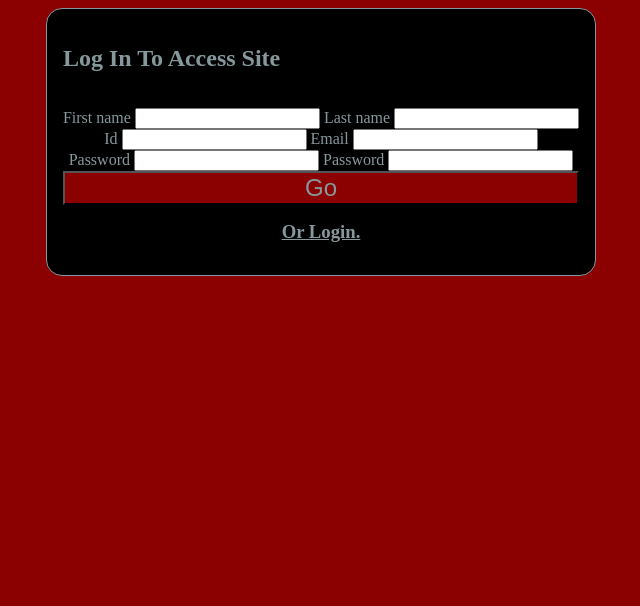
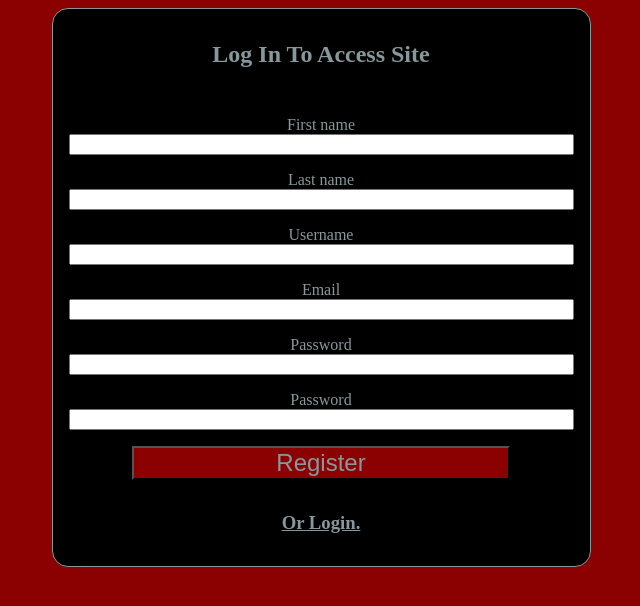
Before and after one commit to nateonmission/Flask_Demo, a Python web app: template templates/register.html in a window 1280 px wide. Shown: the top 606 px of the page, without its empty margins (319-959 px from the left). Run offline with Jinja, Linux system fonts and the light colour scheme; the template is opened without the code that fills it, so the values that code supplies are empty, except form fields; form fields are guessed from the names that the template uses.

Commit message:
successful reg and login

```diff
--- a/models.py
+++ b/models.py
@@ -1,5 +1,4 @@
 import datetime
-
 from peewee import *
 from flask_login import UserMixin
 from passlib.hash import sha256_crypt
@@ -10,7 +9,7 @@ DATABASE = SqliteDatabase('aq.db')
 
 
 class User(UserMixin, Model):
-    user_key = AutoField(unique=True)
+    id = AutoField(unique=True)
     first_name = CharField(unique=True)
     last_name = CharField(unique=True)
     username = CharField(unique=True)
@@ -27,6 +26,7 @@ class User(UserMixin, Model):
     def create_user(cls, first_name, last_name, username, email, password, admin=False):
         try:
             cls.create(
+                # id=id,
                 first_name=first_name,
                 last_name=last_name,
                 username=username,
@@ -41,5 +41,5 @@ class User(UserMixin, Model):
 
 def initialize():
     DATABASE.connect()
-    DATABASE.create_tables([User], safe=True)
+    DATABASE.create_tables(['user'], safe=True)
     DATABASE.close()
--- a/static/css/main.css
+++ b/static/css/main.css
@@ -1,3 +1,9 @@
+/*
+* {
+    border: greenyellow solid 1px;
+}
+*/
+
 body {
     display: flex;
     flex-direction: column;
@@ -13,6 +19,28 @@ body {
     padding: 1REM;
     display: flex;
     flex-direction: column;
+}
+
+dl {
+    list-style: none;
+    margin: 0;
+    padding: 0;
+    display:inline;
+}
+
+dt {
+    margin-top: 1REM;
+}
+
+dd {
+    margin: 0;
+    padding: 0;
+}
+
+form.login {
+    display: flex;
+    flex-direction: column;
+    align-items: center;
 }
 
 h1 {
@@ -42,14 +70,11 @@ h3 a {
 }
 
 .button {
-    width: 100%;
+    margin: 1REM;
+    width: 75%;
     background-color: darkred;
     font-size: 1.5REM;
     color: #86989B;
-}
-
-ul.readings {
-    margin: 0 auto;
 }
 
 .readings {
--- a/templates/login.html
+++ b/templates/login.html
@@ -6,7 +6,7 @@
 
 <form class="login" method="POST" action="/">
     {{ form.csrf_token }}
-    {{ form.id.label }} {{ form.id(size=20) }}
+    {{ form.username.label }} {{ form.username(size=20) }}
     {{ form.password.label }} {{ form.password(size=20) }}
     <br><input type="submit" value="Login" class="button login">
 </form>
--- a/templates/register.html
+++ b/templates/register.html
@@ -1,19 +1,21 @@
 {% extends "layout.html" %}
 {%  block content %}
 
-<h2> Log In To Access Site </h2>
+<h2 class="heading"> Log In To Access Site </h2>
 
 
-<form class="login" method="POST" action="/">
-    {{ form.csrf_token }}
-    {{ form.first_name.label }} {{ form.first_name(size=20) }}
-    {{ form.last_name.label }} {{ form.last_name(size=20) }}<br>
-    {{ form.id.label }} {{ form.id(size=20) }}
-    {{ form.email.label }} {{ form.email(size=20) }}<br>
-    {{ form.password.label }} {{ form.password(size=20) }}
-    {{ form.password2.label }} {{ form.password2(size=20) }}<br>
-    <input type="submit" value="Go" class="button">
+<form class="login" method="POST" action="/register">
+    <dl>
+        <dt>{{ form.csrf_token }}</dt>
+        <dt>{{ form.first_name.label }}</dt> <dd>{{ form.first_name(size=60) }}</dd>
+        <dt>{{ form.last_name.label }}</dt> <dd>{{ form.last_name(size=60) }}</dd>
+        <dt>{{ form.username.label }}</dt> <dd>{{ form.username(size=60) }}</dd>
+        <dt>{{ form.email.label }}</dt> <dd>{{ form.email(size=60) }}</dd>
+        <dt>{{ form.password.label }}</dt> <dd>{{ form.password(size=60) }}</dd>
+        <dt>{{ form.password2.label }}</dt> <dd>{{ form.password2(size=60) }}</dd>
+    </dl>
+    <input type="submit" value="Register" class="button">
 </form>
-    <h3><a href="{{ url_for('login')}}">Or Login.</a></h3>
+    <h3><a href="{{ url_for('home_screen')}}">Or Login.</a></h3>
 
 {%  endblock %}
```
Also changed, not shown: app.py (+19 -8 lines), forms.py (+5 -4 lines), aq.db (added).
